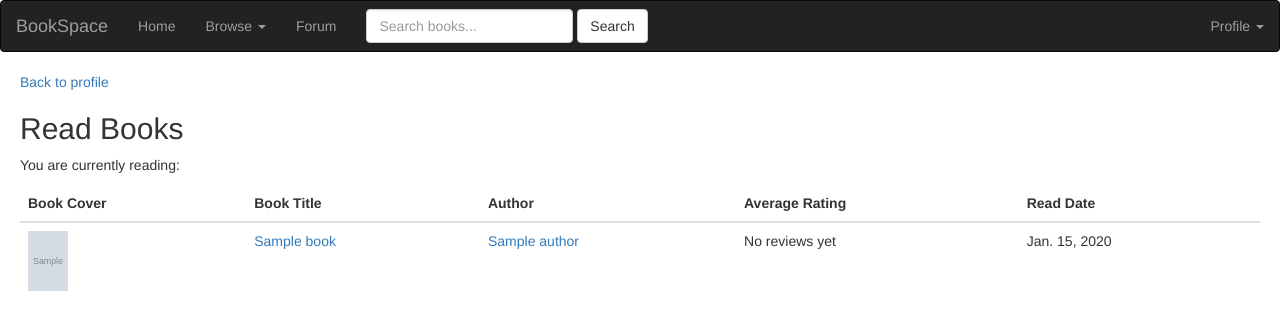
After one commit to ivayloknchv/BookSpace-Working-Version, a Django app: a page that uses users/templates/currently_reading_books.html in a window 1280 px wide. The commit adds this page. Shown: the top 330 px of the page. Run offline with Django 5.2, Linux system fonts and the light colour scheme; a user stored in the database is signed in; tables that the repository leaves empty hold one stand-in row (values such as "Sample post"); grey boxes marked "Sample" are stand-in pictures; some libraries are stand-ins or nearby versions.

Commit message:
Changed some models, added some basic user account functionalities

```diff
--- a/books_database/models.py
+++ b/books_database/models.py
@@ -75,6 +75,26 @@ class Book(models.Model):
         return stars_count
 
 
+class WantToReadBook(models.Model):
+    book = models.ForeignKey(Book, on_delete=models.CASCADE)
+    user = models.ForeignKey(User, on_delete=models.CASCADE)
+    add_date = models.DateField()
+
+
+class CurrentlyReadingBook(models.Model):
+    book = models.ForeignKey(Book, on_delete=models.CASCADE)
+    user = models.ForeignKey(User, on_delete=models.CASCADE)
+    add_date = models.DateField()
+
+class ReadBook(models.Model):
+    book = models.ForeignKey(Book, on_delete=models.CASCADE)
+    user = models.ForeignKey(User, on_delete=models.CASCADE)
+    read_date = models.DateField()
+
+    def __str__(self):
+        return f'{self.book.title} read by {self.user} on {self.read_date}'
+
+
 class BookReview(models.Model):
     book = models.ForeignKey(Book, on_delete=models.CASCADE)
     review_user = models.ForeignKey(User, on_delete=models.CASCADE)
@@ -83,12 +103,3 @@ class BookReview(models.Model):
 
     def __str__(self):
         return f'Review for {self.book.title} - {self.review_score}'
-
-
-class ReadBook(models.Model):
-    book = models.ForeignKey(Book, on_delete=models.CASCADE)
-    user = models.ForeignKey(User, on_delete=models.CASCADE)
-    read_date = models.DateField()
-
-    def __str__(self):
-        return f'{self.book.title} read by {self.user} on {self.read_date}'
--- a/users/models.py
+++ b/users/models.py
@@ -11,8 +11,6 @@ class User(AbstractUser):
     xp = models.PositiveIntegerField(default=0)
     preferred_genres = models.ManyToManyField('books_database.Genre',
                                              related_name='prefered_genres')
-    want_to_read_books = models.ManyToManyField('books_database.Book', related_name='want_to_read')
-    currently_reading_books = models.ManyToManyField('books_database.Book',
-                                                     related_name='currently_reading')
+
     def __str__(self):
         return self.username
--- /dev/null
+++ b/users/templates/currently_reading_books.html
@@ -0,0 +1,48 @@
+{% extends "master.html" %}
+{% block title %}Currently Reading {% endblock %}
+{% block content %}
+<p><a href="{% url 'profile' user.username %}">Back to profile</a></p>
+<div class="read-books-container">
+    <h2>Read Books</h2>
+    {% if user.pk == request.user.pk %}
+    <p>You are currently reading:</p>
+    {% else %}
+    <p>{{ user.first_name }} is reading:</p>
+    {% endif %}
+    <table class="table">
+        <thead>
+            <tr>
+                <th>Book Cover</th>
+                <th>Book Title</th>
+                <th>Author</th>
+                <th>Average Rating</th>
+                <th>Read Date</th>
+            </tr>
+        </thead>
+        <tbody>
+            {% for currently_reading_book in currently_reading_page %}
+            <tr>
+                <td><img src="{{ currently_reading_book.book.cover_url }}" height="60" width="40"></td>
+                <td><a href="{% url 'book' currently_reading_book.book.slug %}">{{ currently_reading_book.book.title }}</a></td>
+                <td><a href="{% url 'preview_author' currently_reading_book.book.author.slug %}">{{ currently_reading_book.book.author }}</a></td>
+                {% if currently_reading_book.avg_review %}
+                <td>{{ currently_reading_book.avg_review }}</td>
+                {% else %}
+                <td>No reviews yet</td>
+                {% endif %}
+                <td>{{ currently_reading_book.add_date }}</td>
+            </tr>
+            {% endfor %}
+        </tbody>
+    </table>
+</div>
+<div class="page-iteration" style="text-align: center;">
+    {% if currently_reading_page.has_previous %}
+    <a href="{% url 'currently_reading_books' user.username %}?page={{ currently_reading_page.previous_page_number }}">Previous Page</a>
+    <br>
+    {% endif %}
+    {% if currently_reading_page.has_next %}
+    <a href="{% url 'currently_reading_books' user.username %}?page={{ currently_reading_page.next_page_number }}">Next Page</a>
+    {% endif %}
+</div>
+{% endblock %}
--- a/users/templates/user.html
+++ b/users/templates/user.html
@@ -30,8 +30,8 @@
     {% endif %}
     <ul style="display : flex; list-style-type: none; gap: 30px; margin : 0; padding : 0;">
         <li><a href="{% url 'read_books' user.username %}">Read</a></li>
-        <li><a href="#">Currently Reading</a></li>
-        <li><a href="#">Want To Read</a></li>
+        <li><a href="{% url 'currently_reading_books' user.username %}">Currently Reading</a></li>
+        <li><a href="{% url 'want_to_read_books' user.username %}">Want To Read</a></li>
     </ul>
 </div>
 {% endblock %}
--- a/users/urls.py
+++ b/users/urls.py
@@ -13,4 +13,8 @@ urlpatterns = [
     path('edit_profile/delete_account/', views.delete_account, name='delete_account'),
     path('logout/', views.logout_, name='logout'),
     path('profile/<str:username>/read_books', views.read_books, name='read_books'),
+    path('profile/<str:username>/currently_reading_books', views.currently_reading_books,
+         name='currently_reading_books'),
+    path('profile/<str:username>/want_to_read_books', views.want_to_read_books,
+         name='want_to_read_books'),
 ]
--- a/users/views.py
+++ b/users/views.py
@@ -1,11 +1,15 @@
 from users.models import User
 from django.contrib import messages
-from books_database.models import Genre, ReadBook
+from django.core.paginator import Paginator
 from django.shortcuts import render, redirect
+from books_database.models import Genre, CurrentlyReadingBook, WantToReadBook, ReadBook
 from django.contrib.auth.decorators import login_required
 from django.contrib.auth import login, logout, authenticate, update_session_auth_hash
 from .forms import (MyLoginForm, MyUpdatePictureForm, MySignupForm, MySignupGenresForm, MyEditProfileForm,
                     MyPasswordChangeForm, MyChangeGenresForm)
+
+
+BOOKS_PER_PAGE = 10
 
 
 def signup_(request):
@@ -131,4 +135,28 @@ def delete_account(request):
 def read_books(request, username):
     user = User.objects.get(username=username)
     books = ReadBook.objects.filter(user=user).order_by('-read_date')
-    return render(request, 'read_books.html', {'user' : user, 'read_books' : books})
+    books_paginator = Paginator(books, BOOKS_PER_PAGE)
+    page_num = request.GET.get('page', 1)
+    read_books_page = books_paginator.get_page(page_num)
+    return render(request, 'read_books.html',
+                  {'user' : user, 'read_books_page' : read_books_page})
+
+@login_required(login_url='/login/')
+def currently_reading_books(request, username):
+    user = User.objects.get(username=username)
+    books = CurrentlyReadingBook.objects.filter(user=user).order_by('-add_date')
+    books_paginator = Paginator(books, BOOKS_PER_PAGE)
+    page_num = request.GET.get('page', 1)
+    currently_reading_page = books_paginator.get_page(page_num)
+    return render(request, 'currently_reading_books.html',
+                  {'user' : user, 'currently_reading_page' : currently_reading_page})
+
+@login_required(login_url='/login/')
+def want_to_read_books(request, username):
+    user = User.objects.get(username=username)
+    books = WantToReadBook.objects.filter(user=user).order_by('-add_date')
+    books_paginator = Paginator(books, BOOKS_PER_PAGE)
+    page_num = request.GET.get('page', 1)
+    want_to_read_page = books_paginator.get_page(page_num)
+    return render(request, 'want_to_read_books.html',
+                  {'user' : user, 'want_to_read_page' : want_to_read_page})
```
Also changed, not shown: books_database/admin.py (+27 -12 lines), books_database/views.py (+22 -18 lines), users/admin.py (+7 -13 lines), users/templates/read_books.html (+13 -1 lines), users/templates/want_to_read_books.html (added, +49 -0 lines), books_database/migrations/0014_wanttoreadbook.py (added), books_database/migrations/0015_currentlyreadingbook.py (added), users/migrations/0010_remove_user_want_to_read_books.py (added), users/migrations/0011_remove_user_currently_reading_books.py (added).
